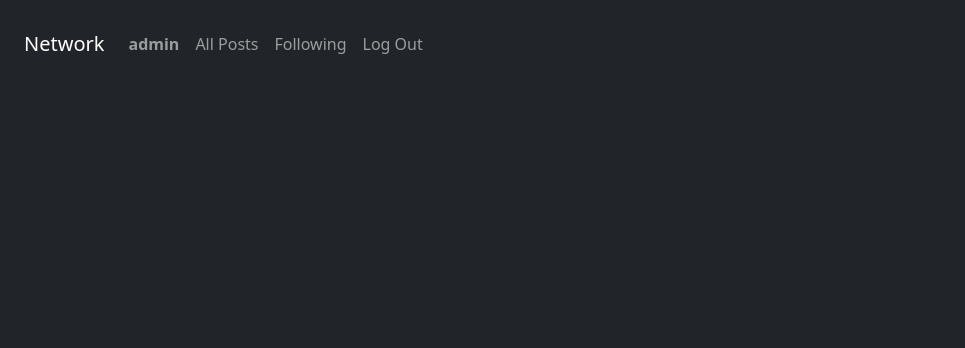
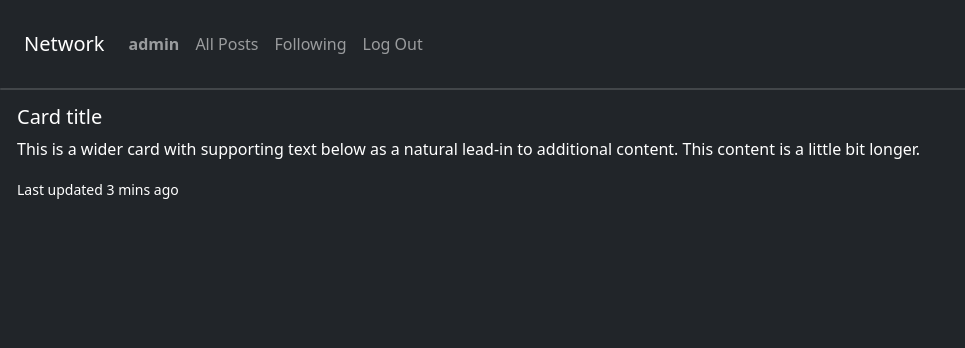
Before and after one commit to da4nk/NETWORK, a Django app: page /following in a window 1280 px wide. Shown: the top 348 px of the page, without its empty margins (0-965 px from the left). Run offline with Django 3.2, Linux system fonts and the light colour scheme; a user stored in the database is signed in; data comes from the database, SQL or seed files in the repository; both versions use the stored data as it was after the commit.

Commit message:
latest features

```diff
--- a/project4/network/templates/network/following.html
+++ b/project4/network/templates/network/following.html
@@ -1,7 +1,14 @@
 {% extends "network/layout.html" %}
 
 {% block body %}
+<div class="card text-bg-dark">
 
+    <div class="card-img-overlay">
+      <h5 class="card-title">Card title</h5>
+      <p class="card-text">This is a wider card with supporting text below as a natural lead-in to additional content. This content is a little bit longer.</p>
+      <p class="card-text"><small>Last updated 3 mins ago</small></p>
+    </div>
+  </div>
 
 
 {% endblock %}
--- a/project4/network/views.py
+++ b/project4/network/views.py
@@ -5,8 +5,6 @@
 from django.shortcuts import render
 from django.urls import reverse
 from django.views import View
-from django.contrib.auth.decorators import login_required
-from django.contrib.auth.decorators import login_required
 from django.contrib.auth.mixins import LoginRequiredMixin
 from .models import User
 from django.views.generic.base import TemplateView
@@ -114,8 +112,12 @@
                     'user_profile': User.objects.get(pk = id),
                     'profile_post': profile_post
                   })
-class Following(ListView):
+class Following(LoginRequiredMixin, ListView):
     model = Post
     template_name = "network/following.html"
     def get_context_data(self, **kwargs):
         context = super().get_context_data(**kwargs)
+        user_model = User.objects.all().get(username = self.request.user.username)
+        print(user_model.following)
+        # context['following'] = Post.objects.all().filter(user= user_model)
+        # return context
```
Also changed, not shown: project4/db.sqlite3.
